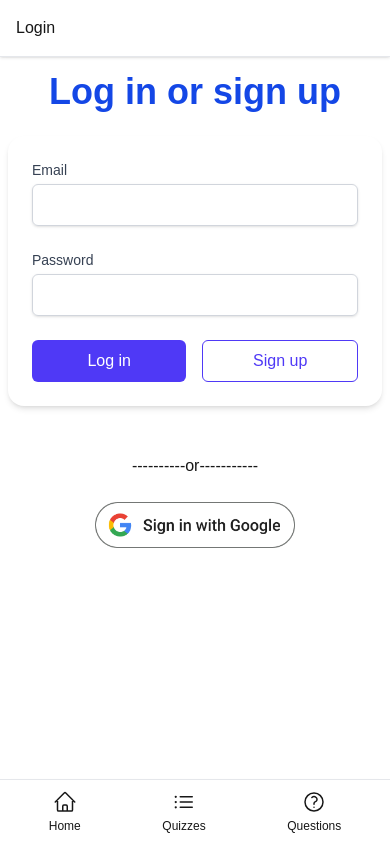
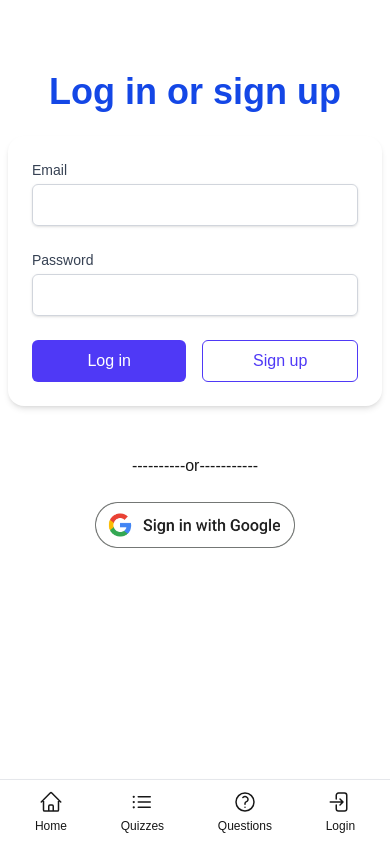
Before and after one commit to EricPudney/quiz-app, a Next.js app: page /login in a window 390 px wide. Built offline with nearby package versions, Linux system fonts and the light colour scheme; no server answers.

Commit message:
added icons for login/out

```diff
--- a/app/components/login-btn.tsx
+++ b/app/components/login-btn.tsx
@@ -3,6 +3,11 @@
 import { useEffect, useState } from "react";
 import { signOut } from "../data/actions";
 import { createClient } from "../utils/supabase/client";
+import Link from "next/link";
+import {
+  ArrowLeftStartOnRectangleIcon,
+  ArrowRightEndOnRectangleIcon
+} from "@heroicons/react/24/outline";
 
 export default function LoginButton() {
   const [loggedInUser, setLoggedInUser] = useState(false);
@@ -24,8 +29,15 @@ export default function LoginButton() {
   }
 
   return loggedInUser ? (
-    <button onClick={handleClick}>Logout</button>
+    <button onClick={handleClick} className="flex flex-col md:flex-row items-center space-y-1 md:space-y-0 md:space-x-2 px-3 py-2 rounded-lg transition-colors text-gray-600 hover:text-blue-600 hover:bg-gray-50 text-xs md:text-sm font-medium text-center"><ArrowLeftStartOnRectangleIcon className="h-6 w-6 mx-2"/>Logout</button>
   ) : (
-    <button>Login</button>
+    <Link
+      href="/login"
+      className="flex flex-col md:flex-row items-center space-y-1 md:space-y-0 md:space-x-2 px-3 py-2 rounded-lg transition-colors text-gray-600 hover:text-blue-600 hover:bg-gray-50">
+      <ArrowRightEndOnRectangleIcon className="h-6 w-6"/>
+      <span className="text-xs md:text-sm font-medium text-center">
+        Login
+      </span>
+    </Link>
   );
 }
--- a/app/components/navbar.tsx
+++ b/app/components/navbar.tsx
@@ -15,16 +15,11 @@ export default async function Navbar() {
     { href: "/questions", icon: QuestionMarkCircleIcon, label: "Questions" },
   ];
 
-  const loggedInUser = await checkUser()
-  console.log("There is a user logged in: ", loggedInUser)
+  const loggedInUser = await checkUser();
+  console.log("There is a user logged in: ", loggedInUser);
 
   return (
     <>
-      <div className="md:hidden fixed top-0 left-0 right-0 bg-white border-b border-gray-200 shadow-sm z-50">
-        <div className="flex items-center justify-between px-4 h-14">
-          <LoginButton />
-        </div>
-      </div>
       <nav className="fixed bottom-0 left-0 right-0 md:top-0 md:bottom-auto bg-white border-t md:border-b border-gray-200 shadow-lg md:shadow-sm z-50">
         <div className="max-w-screen-xl mx-auto px-4">
           <div className="flex items-center justify-between h-16">
@@ -41,9 +36,6 @@ export default async function Navbar() {
                   </span>
                 </Link>
               ))}
-            </div>
-
-            <div className="hidden md:flex items-center space-x-4">
               <LoginButton />
             </div>
           </div>
```
